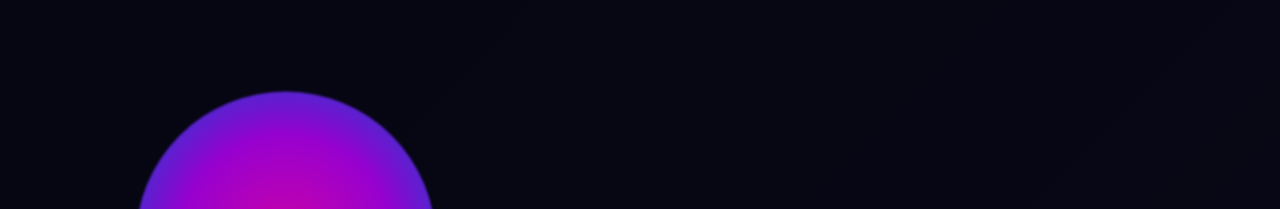
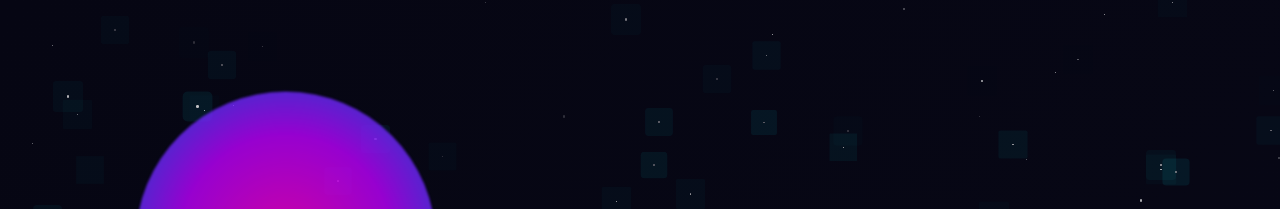
Before and after one commit to srllamadev/protocol-14, a plain HTML site: page index.html in a window 1280 px wide. Shown: the top 209 px of the page. Drawn offline with Linux system fonts and the light colour scheme.

Commit message:
Add cript

```diff
--- a/index.html
+++ b/index.html
@@ -173,7 +173,7 @@
         </div>
     </section>
 
-    <script>
+    <script src="scripts.js"></script>">
 
     </script>
 </body>
```
